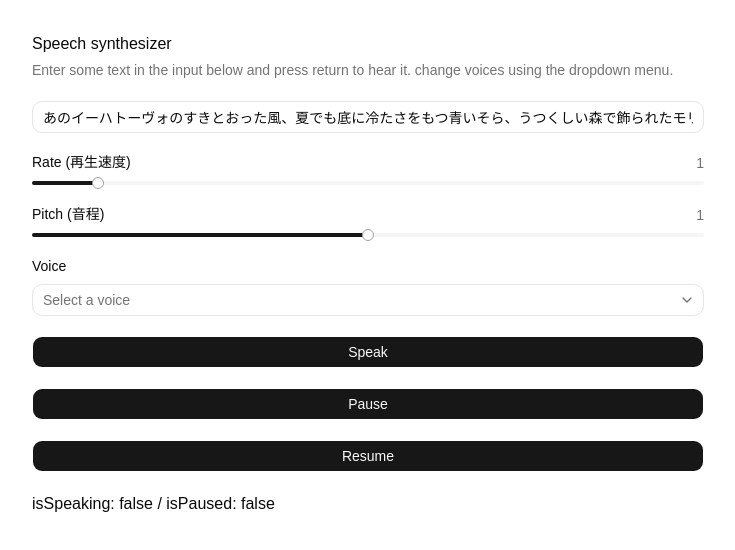
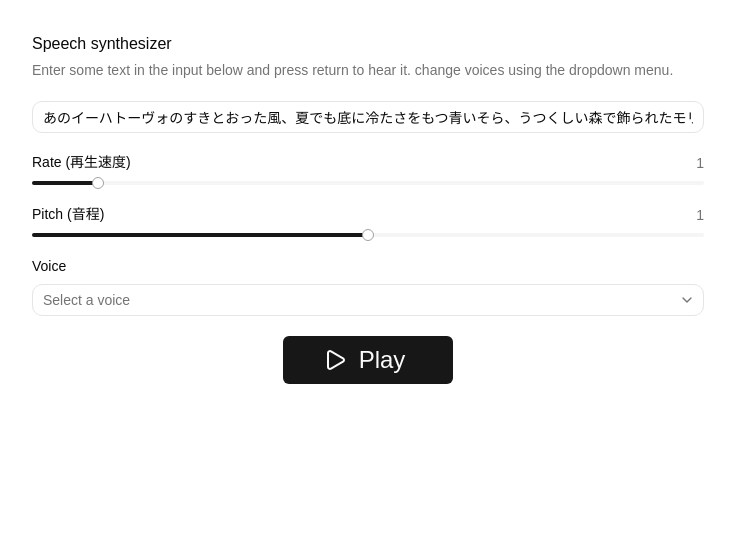
Before and after one commit to kdntiaoao/web-speech-api-sandbox, a React (Vite) app: page / in a window 1280 px wide. Shown: the top 550 px of the page, without its empty margins (272-1007 px from the left). Built offline with nearby package versions, Linux system fonts and the light colour scheme.

Commit message:
update: ボタン UI 更新

```diff
--- a/src/App.tsx
+++ b/src/App.tsx
@@ -17,6 +17,7 @@ import {
   SelectValue,
 } from "./components/ui/select";
 import { Button } from "./components/ui/button";
+import { Pause, Play } from "lucide-react";
 
 function App() {
   const [text, setText] = useState(
@@ -48,7 +49,23 @@ function App() {
     }
   };
 
-  const handleSpeak = (e: SubmitEvent<HTMLFormElement>) => {
+  const resume = () => {
+    if (!window.speechSynthesis.paused) {
+      return;
+    }
+    setIsPaused(false);
+    window.speechSynthesis.resume();
+  };
+
+  const pause = () => {
+    if (!window.speechSynthesis.speaking) {
+      return;
+    }
+    setIsPaused(true);
+    window.speechSynthesis.pause();
+  };
+
+  const playOrPause = (e: SubmitEvent<HTMLFormElement>) => {
     e.preventDefault();
 
     if (!text) {
@@ -56,6 +73,7 @@ function App() {
     }
 
     if (window.speechSynthesis.speaking) {
+      window.speechSynthesis.paused ? resume() : pause();
       return;
     }
 
@@ -76,22 +94,6 @@ function App() {
         `Speech paused at character ${event.charIndex} of "${event.utterance.text}", which is "${char}".`,
       );
     };
-  };
-
-  const pause = () => {
-    if (!window.speechSynthesis.speaking) {
-      return;
-    }
-    setIsPaused(true);
-    window.speechSynthesis.pause();
-  };
-
-  const resume = () => {
-    if (!window.speechSynthesis.paused) {
-      return;
-    }
-    setIsPaused(false);
-    window.speechSynthesis.resume();
   };
 
   useEffect(() => {
@@ -122,7 +124,7 @@ function App() {
   return (
     <div className="px-4 py-8">
       <div className="max-w-2xl mx-auto">
-        <form onSubmit={handleSpeak}>
+        <form onSubmit={playOrPause}>
           <FieldGroup>
             <div className="flex flex-col gap-1">
               <FieldLegend>Speech synthesizer</FieldLegend>
@@ -191,19 +193,22 @@ function App() {
               </Select>
             </Field>
 
-            <Button>Speak</Button>
-
-            <Button type="button" onClick={pause}>
-              Pause
-            </Button>
-
-            <Button type="button" onClick={resume}>
-              Resume
-            </Button>
-
-            <p>
-              isSpeaking: {isSpeaking ? "true" : "false"} / isPaused: {isPaused ? "true" : "false"}
-            </p>
+            <div className="flex items-center flex-col">
+              <button
+                type="submit"
+                data-state={isSpeaking && !isPaused ? "speaking" : undefined}
+                className="bg-primary text-primary-foreground group relative flex h-12 items-center justify-center overflow-hidden rounded-sm text-2xl font-medium transition active:scale-90"
+              >
+                <div className="translate-x-0 transition flex items-center gap-3 group-data-[state=speaking]:translate-x-[-120%] pl-10 pr-12">
+                  <Play className="size-6" />
+                  Play
+                </div>
+                <div className="absolute translate-x-[120%] flex items-center gap-3 transition group-data-[state=speaking]:translate-x-0 w-full pl-8">
+                  <Pause className="size-6" />
+                  Pause
+                </div>
+              </button>
+            </div>
           </FieldGroup>
         </form>
       </div>
```
